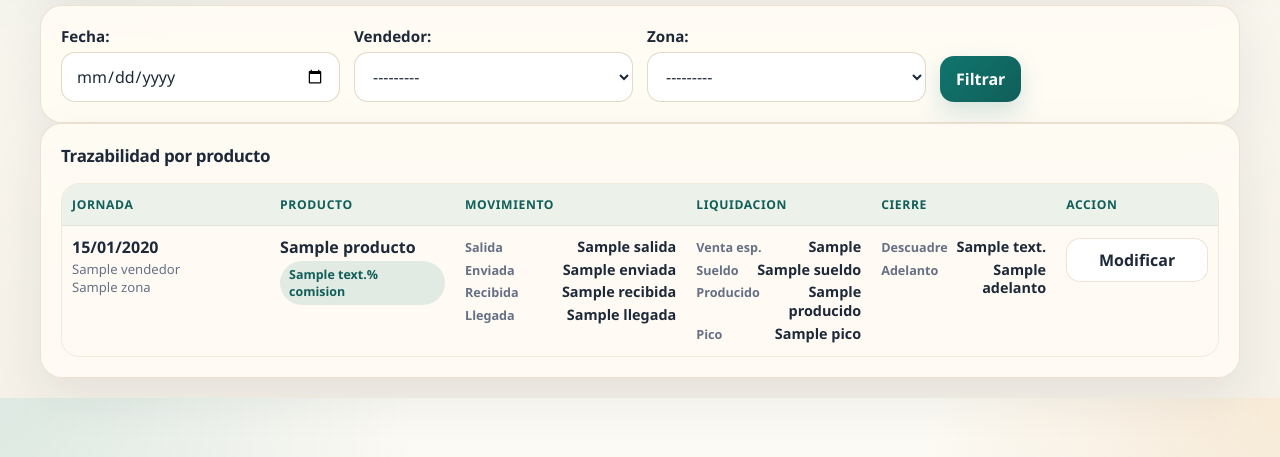
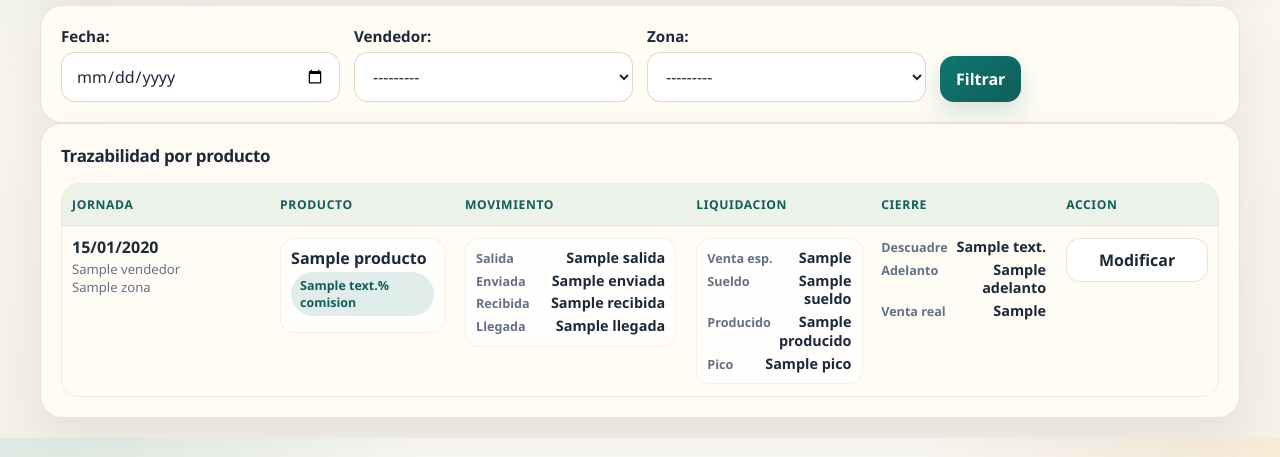
Before and after one commit to linercandia/gestion-ventas-v2, a Django app: template gestion_ventas/templates/gestion_ventas/informes_lista.html in a window 1280 px wide. Shown: the part 343-800 px from the top of the page. Run offline with Django 5.2, Linux system fonts and the light colour scheme; tables that the repository leaves empty hold one stand-in row (values such as "Sample post"); the template is opened without the code that fills it: values that come from a table or form of the project are taken from there, most other values are stand-ins (such as "Sample title", 1, 10 or a date in 2020).

Commit message:
visual informes

```diff
--- a/gestion_ventas/templates/gestion_ventas/informes_lista.html
+++ b/gestion_ventas/templates/gestion_ventas/informes_lista.html
@@ -40,6 +40,10 @@
 
     .compact-report tbody tr:nth-child(even) {
         background: rgba(255, 255, 255, 0.5);
+    }
+
+    .compact-report tbody tr.group-row {
+        background: rgba(255, 252, 245, 0.9);
     }
 
     .compact-report td {
@@ -97,6 +101,22 @@
         font-size: 0.78rem;
         font-weight: 800;
         margin-bottom: 6px;
+    }
+
+    .product-stack {
+        display: grid;
+        gap: 10px;
+    }
+
+    .product-entry {
+        border: 1px solid rgba(201, 177, 141, 0.18);
+        border-radius: 14px;
+        background: rgba(255, 255, 255, 0.72);
+        padding: 10px;
+    }
+
+    .product-entry + .product-entry {
+        margin-top: 0;
     }
 
     .negative {
@@ -160,7 +180,7 @@
 
 <section class="card">
     <h3>Trazabilidad por producto</h3>
-    {% if filas_informe %}
+    {% if bloques_informe %}
         <table class="compact-report">
             <colgroup>
                 <col style="width: 18%;">
@@ -181,41 +201,60 @@
                 </tr>
             </thead>
             <tbody>
-                {% for fila in filas_informe %}
-                    <tr>
+                {% for bloque in bloques_informe %}
+                    <tr class="group-row">
                         <td>
-                            <span class="cell-title">{{ fila.fecha|date:"d/m/Y" }}</span>
-                            <span class="cell-sub">{{ fila.vendedor }}</span>
-                            <span class="cell-sub">{{ fila.zona }}</span>
+                            <span class="cell-title">{{ bloque.fecha|date:"d/m/Y" }}</span>
+                            <span class="cell-sub">{{ bloque.vendedor }}</span>
+                            <span class="cell-sub">{{ bloque.zona }}</span>
                         </td>
                         <td>
+                            <div class="product-stack">
+                                {% for fila in bloque.filas %}
+                                    <div class="product-entry">
                                         <span class="cell-title">{{ fila.producto.nombre }}</span>
                                         <span class="pill">{{ fila.comision_porcentaje }}% comision</span>
+                                    </div>
+                                {% endfor %}
+                            </div>
                         </td>
                         <td>
+                            <div class="product-stack">
+                                {% for fila in bloque.filas %}
+                                    <div class="product-entry">
                                         <div class="cell-grid">
                                             <div class="mini-line"><span>Salida</span><strong>{{ fila.salida|cop }}</strong></div>
                                             <div class="mini-line"><span>Enviada</span><strong>{{ fila.enviada|cop }}</strong></div>
                                             <div class="mini-line"><span>Recibida</span><strong>{{ fila.recibida|cop }}</strong></div>
                                             <div class="mini-line"><span>Llegada</span><strong>{{ fila.llegada|cop }}</strong></div>
                                         </div>
+                                    </div>
+                                {% endfor %}
+                            </div>
                         </td>
                         <td>
+                            <div class="product-stack">
+                                {% for fila in bloque.filas %}
+                                    <div class="product-entry">
                                         <div class="cell-grid">
                                             <div class="mini-line"><span>Venta esp.</span><strong>{{ fila.venta_esperada_producto|cop }}</strong></div>
                                             <div class="mini-line"><span>Sueldo</span><strong>{{ fila.sueldo|cop }}</strong></div>
                                             <div class="mini-line"><span>Producido</span><strong class="{% if fila.producido < 0 %}negative{% endif %}">{{ fila.producido|cop }}</strong></div>
                                             <div class="mini-line"><span>Pico</span><strong class="{% if fila.pico < 0 %}negative{% endif %}">{{ fila.pico|cop }}</strong></div>
                                         </div>
+                                    </div>
+                                {% endfor %}
+                            </div>
                         </td>
                         <td>
                             <div class="cell-grid">
-                                <div class="mini-line"><span>Descuadre</span><strong class="{% if fila.descuadre > 0 %}negative{% endif %}">{{ fila.descuadre|cop }}</strong></div>
-                                <div class="mini-line"><span>Adelanto</span><strong>{{ fila.adelanto|cop }}</strong></div>
+                                <div class="mini-line"><span>Descuadre</span><strong class="{% if bloque.descuadre > 0 %}negative{% endif %}">{{ bloque.descuadre|cop }}</strong></div>
+                                <div class="mini-line"><span>Adelanto</span><strong>{{ bloque.adelanto|cop }}</strong></div>
+                                <div class="mini-line"><span>Venta real</span><strong>{{ bloque.control.venta_real|cop }}</strong></div>
                             </div>
                         </td>
                         <td>
-                            <a class="btn btn-secondary" href="{% url 'informe_editar' fila.control.id %}">Modificar</a>
+                            <a class="btn btn-secondary" href="{{ bloque.accion_url }}">Modificar</a>
                         </td>
                     </tr>
                 {% endfor %}
```
Lines whose indentation alone changed are shown as unchanged.
